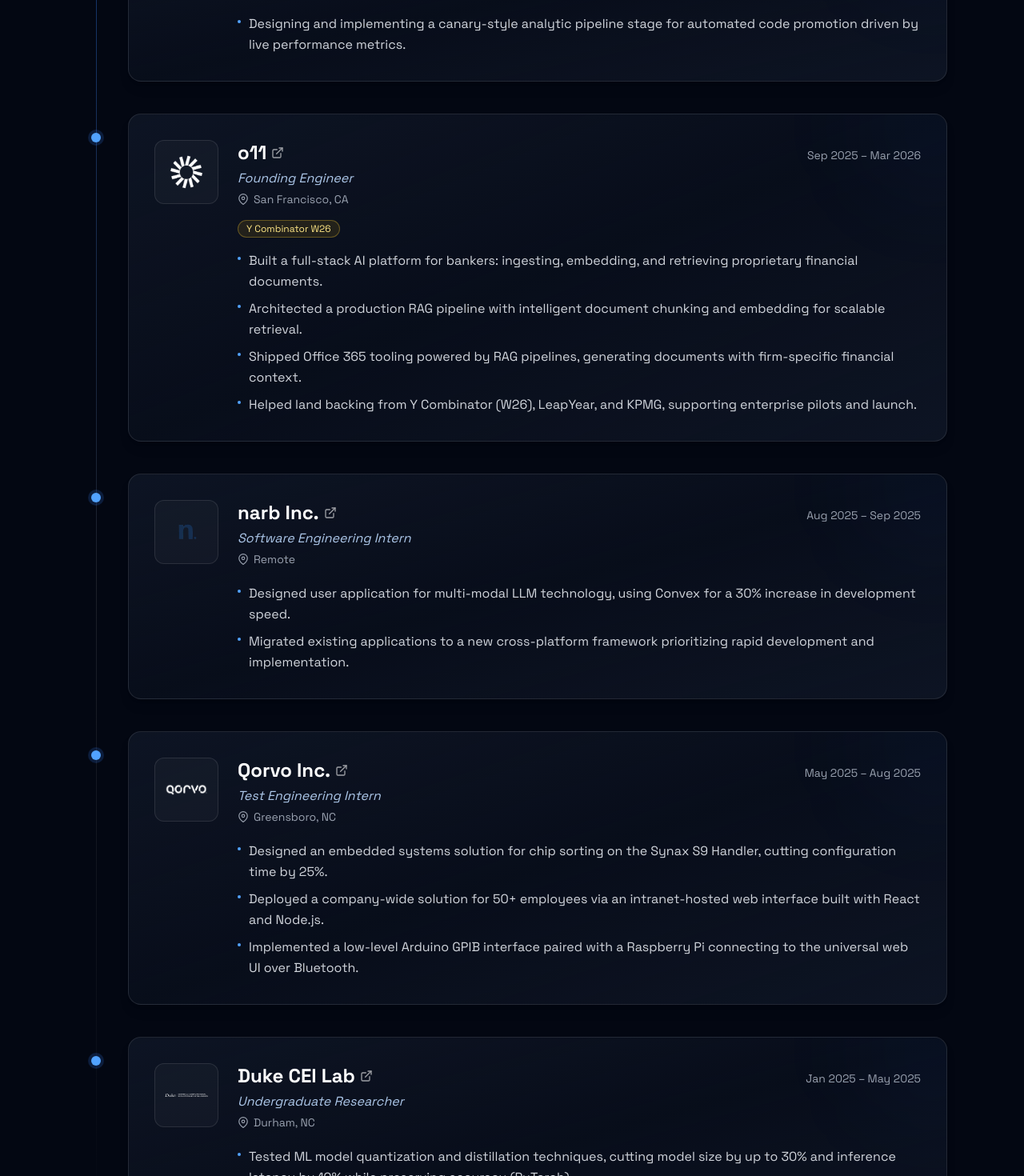
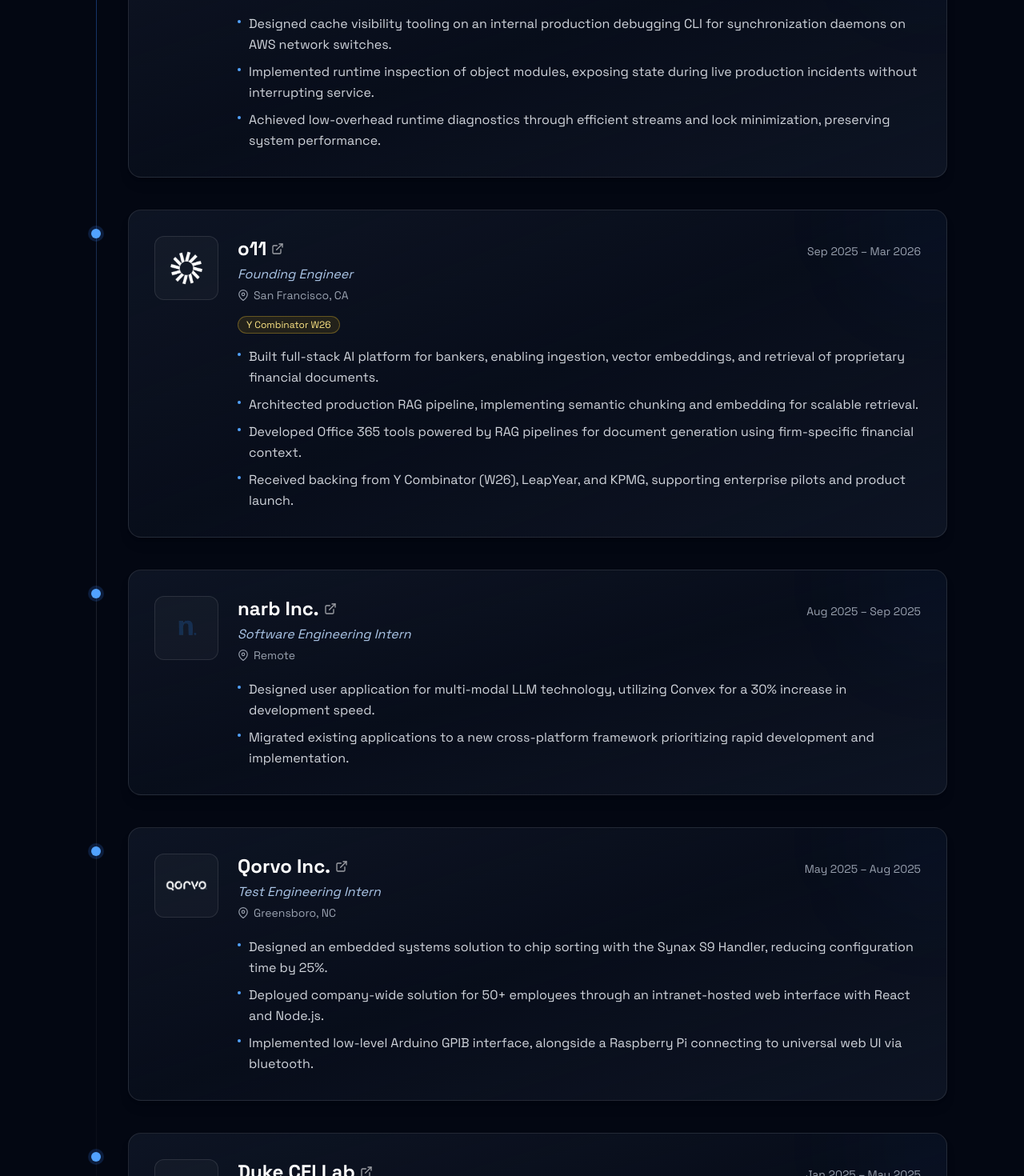
Before and after one commit to sganhewage/portfolio, a Next.js app: page / in a window 1280 px wide. Shown: the part 1120-2590 px from the top of the page at 80% size. Built offline with nearby package versions, Linux system fonts and the light colour scheme.

Commit message:
resume updates

```diff
--- a/app/page.tsx
+++ b/app/page.tsx
@@ -115,7 +115,9 @@ const experiences: Experience[] = [
     dates: 'May 2026 – Aug 2026',
     link: 'https://aws.amazon.com',
     bullets: [
-      'Designing and implementing a canary-style analytic pipeline stage for automated code promotion driven by live performance metrics.',
+      'Designed cache visibility tooling on an internal production debugging CLI for synchronization daemons on AWS network switches.',
+      'Implemented runtime inspection of object modules, exposing state during live production incidents without interrupting service.',
+      'Achieved low-overhead runtime diagnostics through efficient streams and lock minimization, preserving system performance.',
     ],
     logo: <FaAws className="h-14 w-14 text-[#FF9900]" aria-label="AWS" />,
   },
@@ -127,10 +129,10 @@ const experiences: Experience[] = [
     link: 'https://o11.ai',
     badges: ['Y Combinator W26'],
     bullets: [
-      'Built a full-stack AI platform for bankers: ingesting, embedding, and retrieving proprietary financial documents.',
-      'Architected a production RAG pipeline with intelligent document chunking and embedding for scalable retrieval.',
-      'Shipped Office 365 tooling powered by RAG pipelines, generating documents with firm-specific financial context.',
-      'Helped land backing from Y Combinator (W26), LeapYear, and KPMG, supporting enterprise pilots and launch.',
+      'Built full-stack AI platform for bankers, enabling ingestion, vector embeddings, and retrieval of proprietary financial documents.',
+      'Architected production RAG pipeline, implementing semantic chunking and embedding for scalable retrieval.',
+      'Developed Office 365 tools powered by RAG pipelines for document generation using firm-specific financial context.',
+      'Received backing from Y Combinator (W26), LeapYear, and KPMG, supporting enterprise pilots and product launch.',
     ],
     logo: <Logo src="o11-logo.png" alt="o11" invert dropLightBg className="h-16 w-16 object-contain" />,
   },
@@ -141,7 +143,7 @@ const experiences: Experience[] = [
     dates: 'Aug 2025 – Sep 2025',
     link: 'https://narb.cc/',
     bullets: [
-      'Designed user application for multi-modal LLM technology, using Convex for a 30% increase in development speed.',
+      'Designed user application for multi-modal LLM technology, utilizing Convex for a 30% increase in development speed.',
       'Migrated existing applications to a new cross-platform framework prioritizing rapid development and implementation.',
     ],
     logo: <Logo src="narb-logo.png" alt="narb" className="h-14 w-14 object-contain" />,
@@ -153,9 +155,9 @@ const experiences: Experience[] = [
     dates: 'May 2025 – Aug 2025',
     link: 'https://www.qorvo.com',
     bullets: [
-      'Designed an embedded systems solution for chip sorting on the Synax S9 Handler, cutting configuration time by 25%.',
-      'Deployed a company-wide solution for 50+ employees via an intranet-hosted web interface built with React and Node.js.',
-      'Implemented a low-level Arduino GPIB interface paired with a Raspberry Pi connecting to the universal web UI over Bluetooth.',
+      'Designed an embedded systems solution to chip sorting with the Synax S9 Handler, reducing configuration time by 25%.',
+      'Deployed company-wide solution for 50+ employees through an intranet-hosted web interface with React and Node.js.',
+      'Implemented low-level Arduino GPIB interface, alongside a Raspberry Pi connecting to universal web UI via bluetooth.',
     ],
     logo: <Logo src="qorvo-logo.png" alt="Qorvo" invert dropLightBg className="h-12 w-auto object-contain" />,
   },
@@ -166,8 +168,8 @@ const experiences: Experience[] = [
     dates: 'Jan 2025 – May 2025',
     link: 'https://cei.pratt.duke.edu',
     bullets: [
-      'Tested ML model quantization and distillation techniques, cutting model size by up to 30% and inference latency by 10% while preserving accuracy (PyTorch).',
-      'Researched applications across 5 established bioinformatics algorithms for hardware acceleration using tri-state CAMs.',
+      'Tested and researched machine learning model quantization and distillation techniques to reduce model size by up to 30% and inference latency by up to 10% while maintaining model accuracy using PyTorch libraries.',
+      'Researched applications in 5 established bioinformatics algorithms for hardware acceleration by tri-state CAMs.',
     ],
     logo: <Logo src="duke-cei-logo.svg" alt="Duke CEI" className="h-12 w-auto object-contain" />,
   },
```
Also changed, not shown: 1 other file (tests, documents, lock files or other folders).
